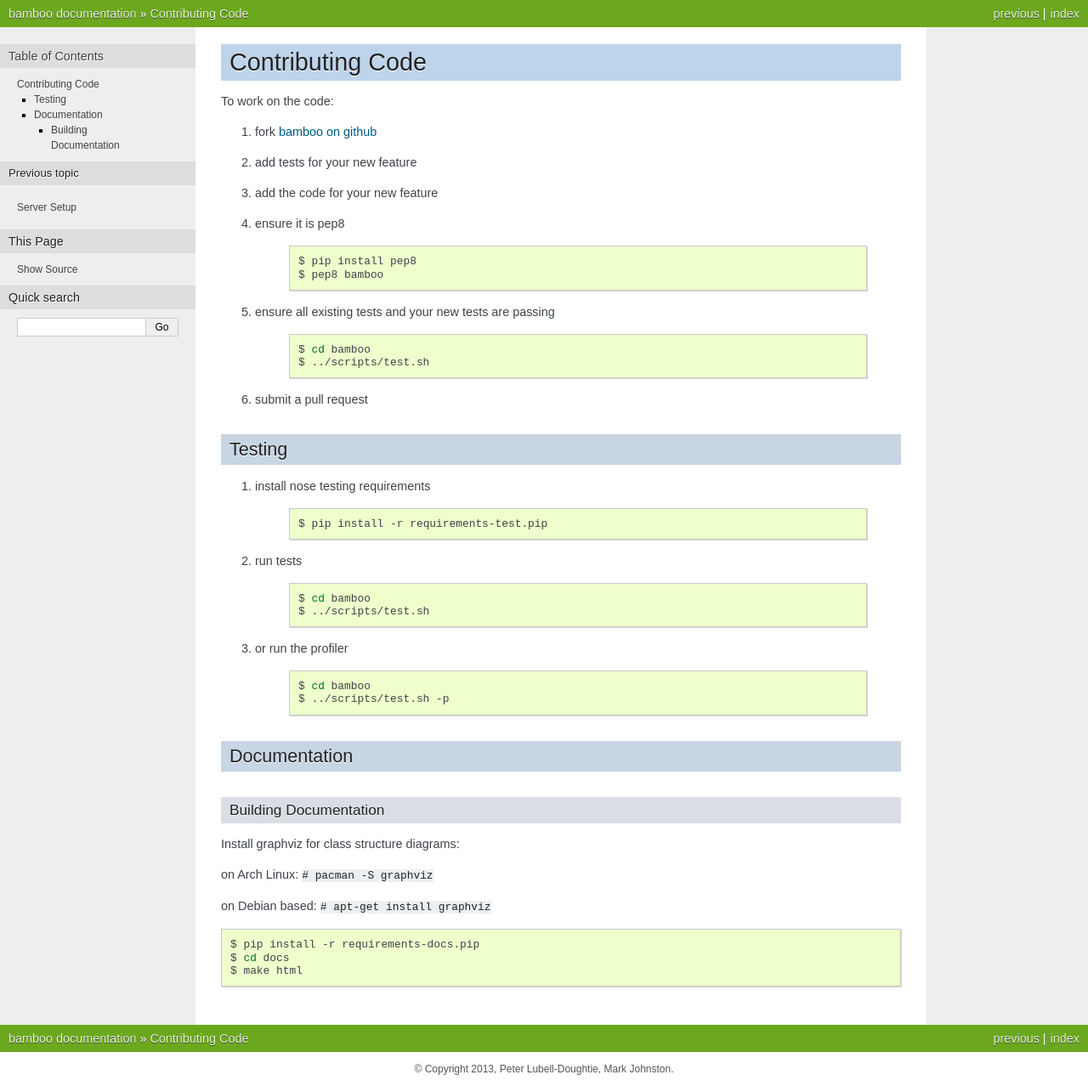
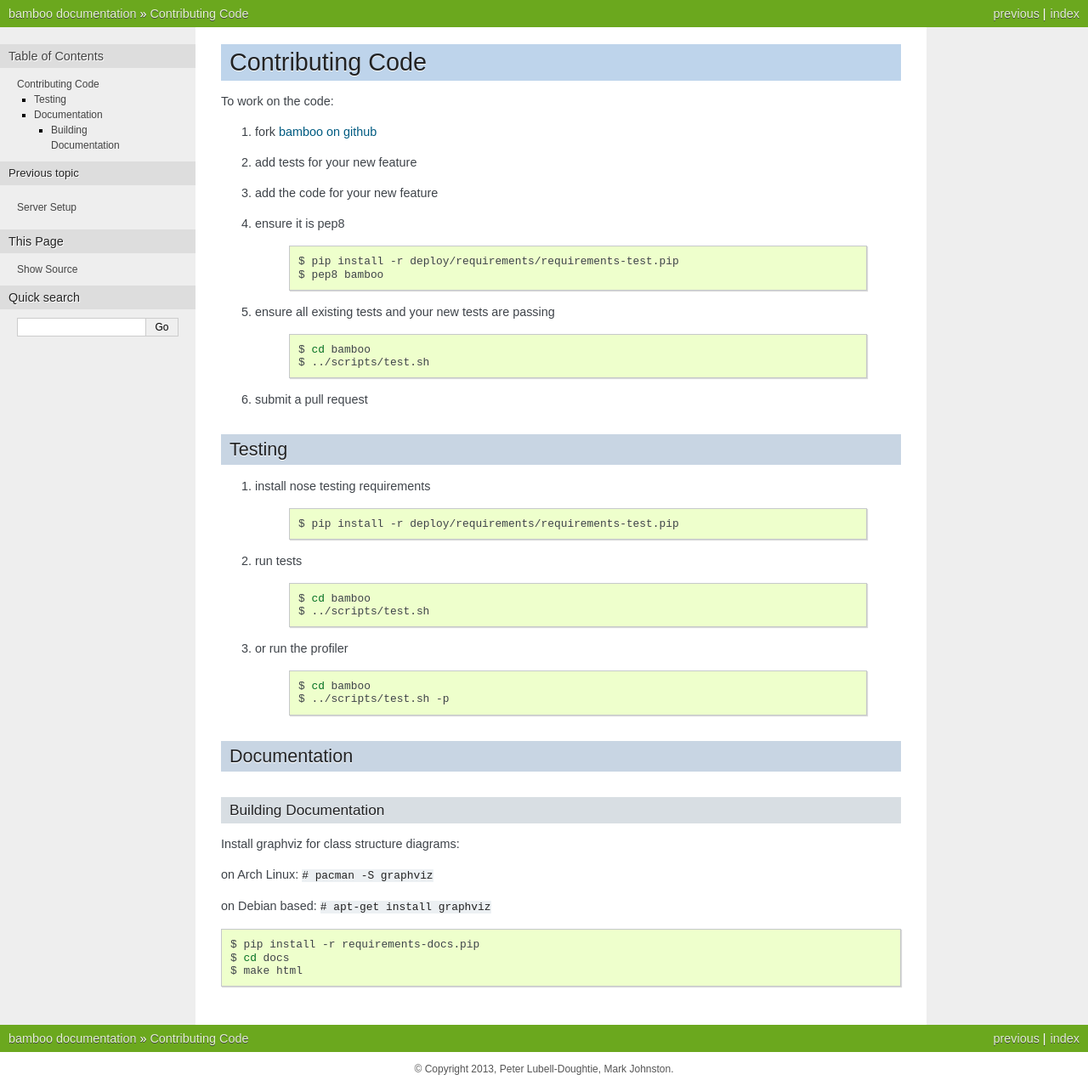
Before and after one commit to pld/bamboo, a Sphinx documentation site: the page built from docs/contributing.rst, in a window 1280 px wide. Shown: the whole page at 85% size. Built offline with Sphinx 7.4.7, drawn with Linux system fonts in a browser that asks for light colours; formulas are drawn with MathJax 3.

Commit message:
update req paths

```diff
--- a/docs/contributing.rst
+++ b/docs/contributing.rst
@@ -10,7 +10,7 @@
 
     .. code-block:: sh
 
-        $ pip install pep8
+        $ pip install -r deploy/requirements/requirements-test.pip
         $ pep8 bamboo
 
 5. ensure all existing tests and your new tests are passing
@@ -29,7 +29,7 @@
 
     .. code-block:: sh
 
-        $ pip install -r requirements-test.pip
+        $ pip install -r deploy/requirements/requirements-test.pip
 
 2. run tests
 
```
